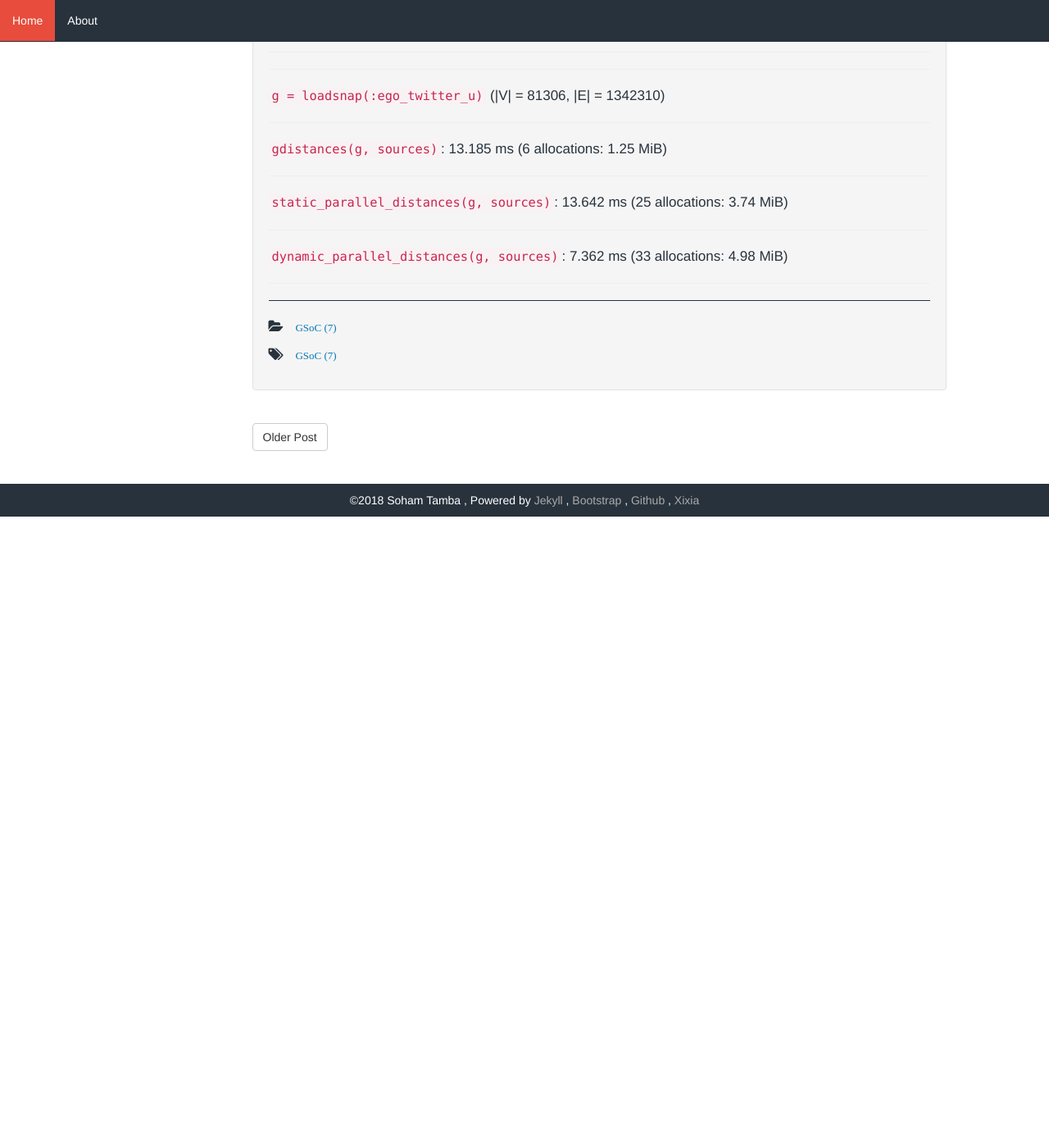
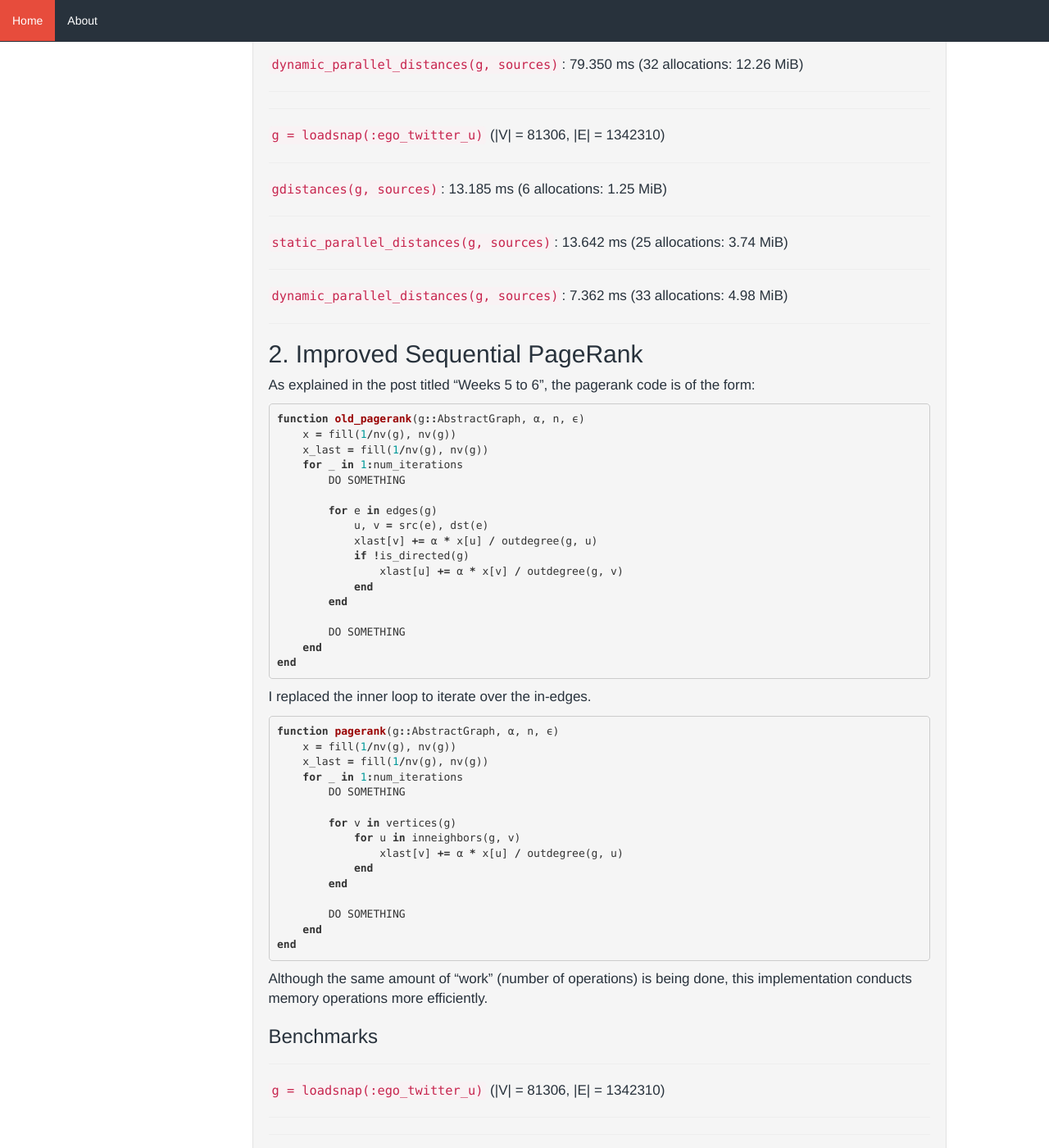
Before and after one commit to SohamTamba/GSoC, a Jekyll site: the page built from _posts/2018-08-06-weeks-11-to-12.markdown, in a window 1280 px wide and 1400 px high, scrolled down 4341 px. Shown: the whole window at 82% size. Built offline with Jekyll 4.4.1, drawn with Linux system fonts in a browser that asks for light colours; before the commit the page ends 4971 px from its top, so only the background shows below that; some of the changed text lies outside the part shown.

Commit message:
PageRank, Incomplete Poster

```diff
--- a/_posts/2018-05-26-weeks-1-to-2.markdown
+++ b/_posts/2018-05-26-weeks-1-to-2.markdown
@@ -4,7 +4,7 @@ title:  "Weeks 1 to 2"
 date:   2018-05-26 14:10:51 +0800
 categories: GSoC
 tags: GSoC
-description: Greedy Heuristics, Johnson APSP, Kruskal MST, Union-Find Data Structure.
+description: Greedy Heuristics, Sequential/Parallel Johnson APSP, Improve Kruskal MST, Union-Find Data Structure.
 ---
 # Tasks completed in weeks 1 to 2
 
--- a/_posts/2018-08-06-weeks-11-to-12.markdown
+++ b/_posts/2018-08-06-weeks-11-to-12.markdown
@@ -1,14 +1,16 @@
 ---
 layout: post
-title:  "WIP: Weeks 11 to 12"
+title:  "WIP:Weeks 11 to 12"
 date:   2018-07-23 14:10:51 +0530
 categories: GSoC
 tags: GSoC
-description: Lock-free parallel BFS with dynamic Load-Balancing.
+description: Lock-free parallel BFS with dynamic Load-Balancing, Improved sequential PageRank, Created Project Poster.
 ---
 # Tasks completed in weeks 11 to 12
 
-1. Implemented lock-free parallel Breadth-First Search with dynamic load balancing
+1. Implemented lock-free parallel Breadth-First Search with dynamic load balancing.
+2. Improved sequential PageRank.
+3. Created a poster for my GSoC project.
 
 # Details
 
@@ -254,3 +256,78 @@ The above code can cause concurrent write/write data race. As a consequence of
 `dynamic_parallel_distances(g, sources)`:  7.362 ms (33 allocations: 4.98 MiB)
 
 ---
+
+## 2. Improved Sequential PageRank
+
+As explained in the post titled "Weeks 5 to 6", the pagerank code is of the form:
+
+{% highlight julia %}
+function old_pagerank(g::AbstractGraph, α, n, ϵ)
+    x = fill(1/nv(g), nv(g))
+    x_last = fill(1/nv(g), nv(g))
+    for _ in 1:num_iterations
+        DO SOMETHING
+
+        for e in edges(g)
+            u, v = src(e), dst(e)
+            xlast[v] += α * x[u] / outdegree(g, u)
+            if !is_directed(g)
+                xlast[u] += α * x[v] / outdegree(g, v)
+            end
+        end
+
+        DO SOMETHING
+    end
+end
+{% endhighlight %}
+
+I replaced the inner loop to iterate over the in-edges.
+
+{% highlight julia %}
+function pagerank(g::AbstractGraph, α, n, ϵ)
+    x = fill(1/nv(g), nv(g))
+    x_last = fill(1/nv(g), nv(g))
+    for _ in 1:num_iterations
+        DO SOMETHING
+
+        for v in vertices(g)
+            for u in inneighbors(g, v)
+                xlast[v] += α * x[u] / outdegree(g, u)
+            end
+        end
+
+        DO SOMETHING
+    end
+end
+{% endhighlight %}
+
+Although the same amount of "work" (number of operations) is being done, this implementation conducts memory operations more efficiently.
+
+### Benchmarks
+
+---
+`g = loadsnap(:ego_twitter_u)` (\|V\| = 81306, \|E\| = 1342310)
+
+
+---
+---
+
+`old_pagerank(g)`:  290.723 ms (10 allocations: 1.86 MiB)
+
+---
+
+`pagerank(g)`: 95.063 ms (10 allocations: 1.86 MiB)
+
+---
+
+`nthreads() = 4`
+
+`parallelpagerank(g)`: 53.639 ms (21 allocations: 2.48 MiB)
+
+---
+
+## 3. GSoC Project Poster
+
+Julia's GSoC students are invited attend Juliacon 2018 and present our project.
+We have to create a poster that briefly describes our project and accomplishments.
+This year, Juliacon will be held in *University College London*.
```
Also changed, not shown: other parts of _posts/2018-05-26-weeks-1-to-2.markdown (+1 -1 lines), _posts/2018-06-25-weeks-5-to-6.markdown (+5 -2 lines), _posts/2018-07-09-weeks-7-to-8.markdown (+2 -5 lines), about.html (+6 -6 lines).
